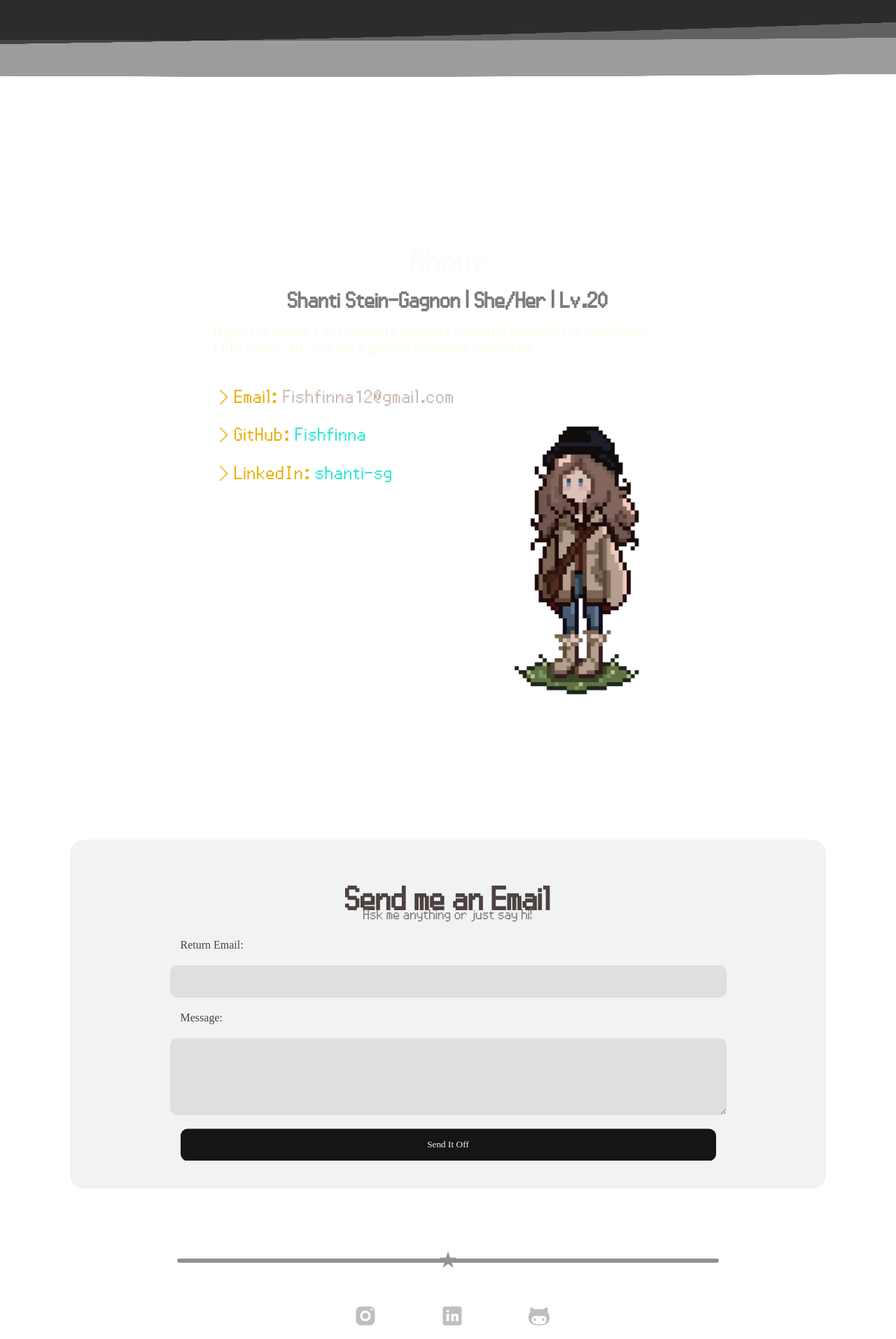
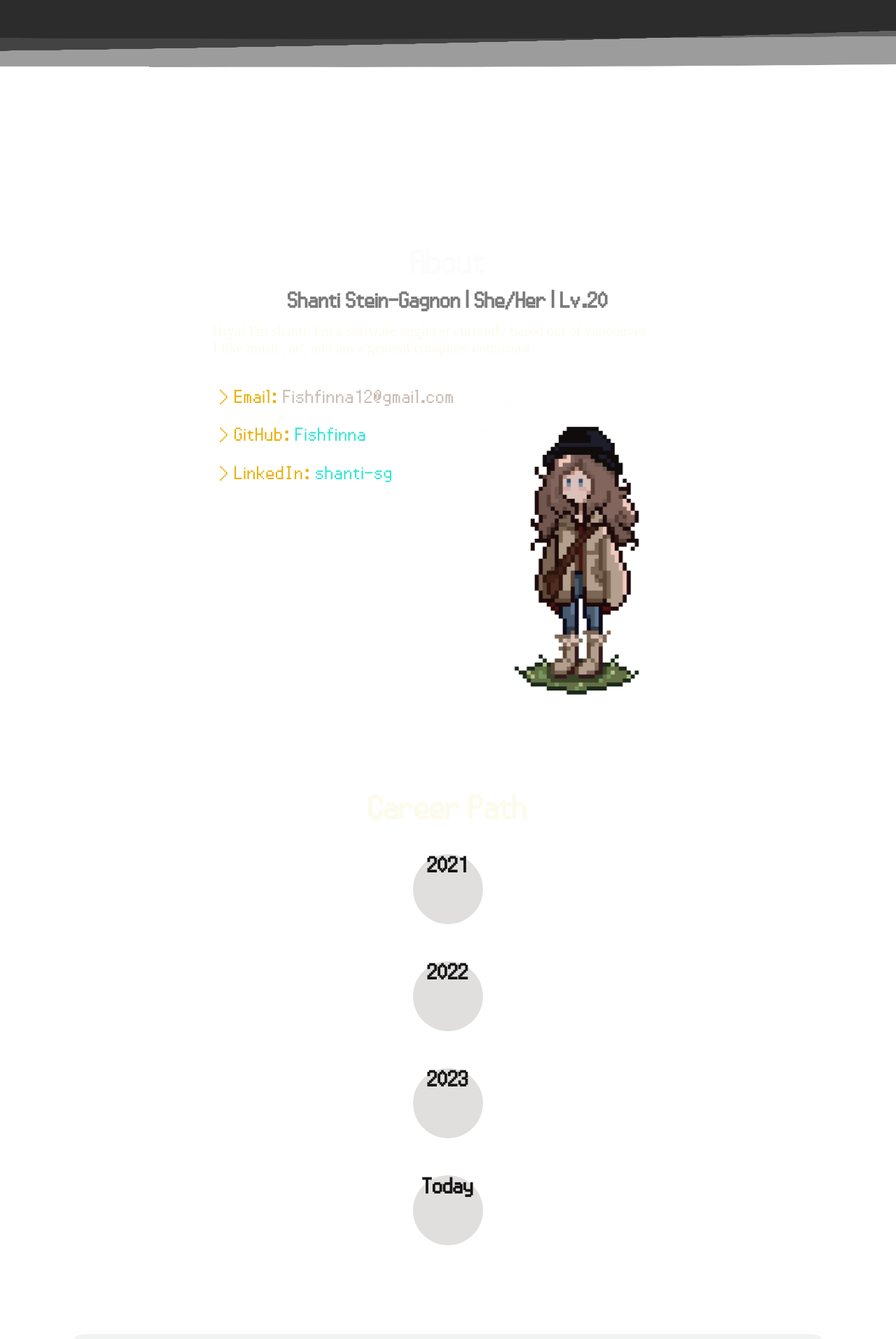
Before and after one commit to Fishfinna/personal-website-react-migration, a React (Vite) app: page / in a window 1280 px wide. Shown: the part 880-2794 px from the top of the page at 70% size. Built offline with nearby package versions, Linux system fonts and the light colour scheme.

Commit message:
started on career path

```diff
--- a/src/components/about-me/about-me.scss
+++ b/src/components/about-me/about-me.scss
@@ -2,8 +2,9 @@
     display: flex;
     flex-wrap: wrap;
     flex-direction: column;
-    padding-top: 50vh;
-    width: 100%;
+    margin-top: 50vh;
+    max-width: 100%;
+    overflow: hidden;
     align-items: center;
     justify-content: center;
     gap: 10px;
--- /dev/null
+++ b/src/components/career-path/careerPath.scss
@@ -0,0 +1,17 @@
+.career-path {
+    display: flex;
+    align-items: center;
+    justify-content: center;
+    flex-direction: column;
+
+    h2 {
+        display: flex;
+        flex-direction: column;
+        background-color: #e1dede;
+        color: #151515;
+        border-radius: 100%;
+        width: 100px;
+        height: 100px;
+        vertical-align: bottom;
+    }
+}
--- /dev/null
+++ b/src/components/career-path/careerPath.tsx
@@ -0,0 +1,23 @@
+import "./careerPath.scss";
+
+export function CareerPath() {
+  return (
+    <>
+      <h1>Career Path</h1>
+      <div className="career-path">
+        <div>
+          <h2>2021</h2>
+        </div>
+        <div>
+          <h2>2022</h2>
+        </div>
+        <div>
+          <h2>2023</h2>
+        </div>
+        <div>
+          <h2>Today</h2>
+        </div>
+      </div>
+    </>
+  );
+}
--- a/src/components/email/email.tsx
+++ b/src/components/email/email.tsx
@@ -27,8 +27,8 @@ export function Email() {
   });
 
   return (
-    <Fader>
-      <div className="email">
+    <div className="email">
+      <Fader>
         <h1>Send me an Email</h1>
         <p>Ask me anything or just say hi!</p>
         <form
@@ -67,7 +67,7 @@ export function Email() {
             <button type="submit">Send It Off</button>
           </div>
         </form>
-      </div>
-    </Fader>
+      </Fader>
+    </div>
   );
 }
--- a/src/components/fader/fader.tsx
+++ b/src/components/fader/fader.tsx
@@ -30,5 +30,9 @@ export function Fader({ children }: any) {
       window.removeEventListener("scroll", handleScroll);
     };
   }, []);
-  return <div ref={faderDiv}>{children}</div>;
+  return (
+    <div className="fader" ref={faderDiv}>
+      {children}
+    </div>
+  );
 }
--- a/src/components/footer/Footer.scss
+++ b/src/components/footer/Footer.scss
@@ -1,4 +1,11 @@
 footer {
+    display: flex;
+    align-items: center;
+    justify-content: center;
+    flex-direction: column;
+    max-width: 100%;
+    padding: 10px 0;
+    overflow-x: hidden;
 
     .line {
         border: 3px solid #939393;
@@ -12,11 +19,6 @@ footer {
         font-size: 2em;
         color: #939393;
     }
-
-    display: flex;
-    align-items: center;
-    justify-content: center;
-    flex-direction: column;
 
     .icons {
         display: flex;
--- a/src/components/stars/Stars.scss
+++ b/src/components/stars/Stars.scss
@@ -1,4 +1,6 @@
 canvas {
+    max-width: 100%;
+    height: 100%;
     position: fixed;
     top: 0;
     left: 0;
--- a/src/pages/home/Home.scss
+++ b/src/pages/home/Home.scss
@@ -1,5 +1,4 @@
 .treeline {
-    z-index: 99;
     position: absolute;
     left: 0;
     bottom: 0;
--- a/src/pages/home/Home.tsx
+++ b/src/pages/home/Home.tsx
@@ -5,6 +5,7 @@ import { Waves } from "../../components/waves/Waves";
 import { AboutMe } from "../../components/about-me/about-me";
 import { Email } from "../../components/email/email";
 import "./Home.scss";
+import { CareerPath } from "../../components/career-path/careerPath";
 
 export default function Home() {
   return (
@@ -29,6 +30,7 @@ export default function Home() {
         <ScrollPrompt />
       </div>
       <AboutMe />
+      <CareerPath />
       <Email />
     </>
   );
```
